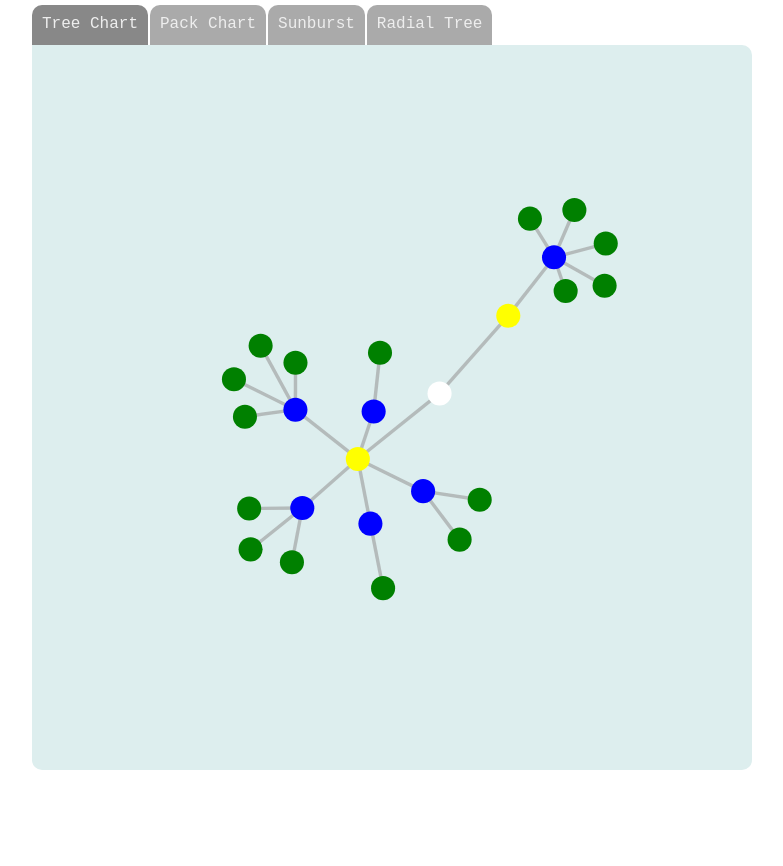
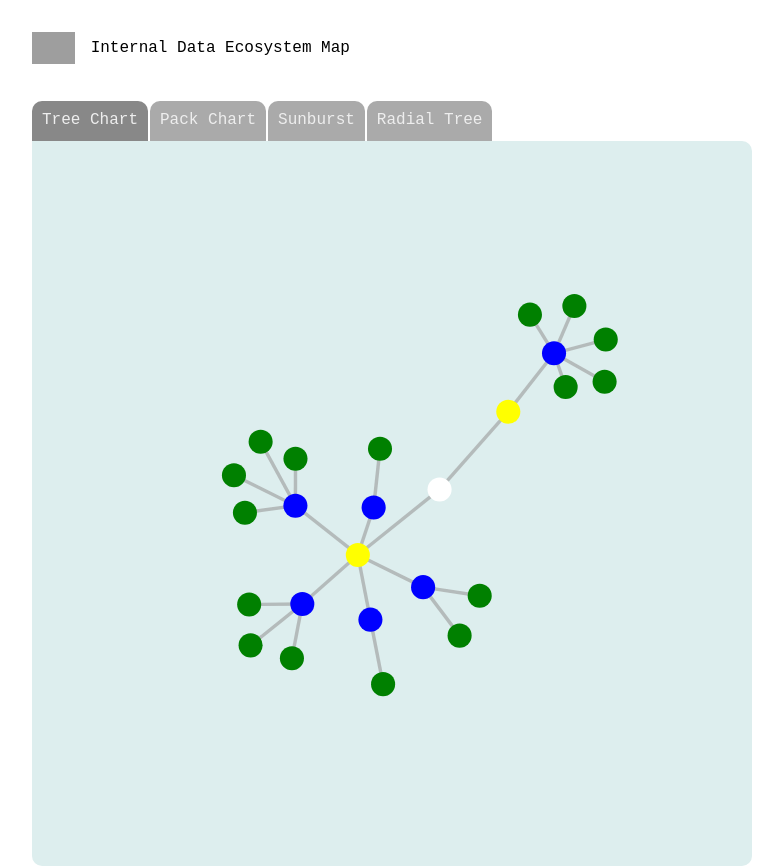
Before and after one commit to ABallanti/ukpn-ecosystem-map, a website: page docs/index.html in a window 1280 px wide. Shown: the whole page, without its empty margins (248-1031 px from the left). Before the commit the page ends 800 px from the top, so only its background shows below. Drawn offline with Linux system fonts and the light colour scheme; grey boxes are pictures that could not be loaded.

Commit message:
Add header

```diff
--- a/docs/index.html
+++ b/docs/index.html
@@ -10,6 +10,10 @@
 </head>
 
 <body>
+  <header>
+    <img src="https://www.ukpowernetworks.co.uk/-/media/images/uk-power-networks/logo_svg.ashx?la=en&hash=5CBFA8DF9BD3DE5BE3C2CE43CEF37689BADAF618" alt="UK Power Networks">
+    <h1>Internal Data Ecosystem Map</h1>
+  </header>
   <main role="main" class="tabs">
     <section class="tab">
       <input type="radio" class="tab-selector" id="tab-2" name="tab" checked="checked" />
--- a/docs/style.css
+++ b/docs/style.css
@@ -10,6 +10,18 @@ body > * {
   max-width: 720px;
   margin-left: auto;
   margin-right: auto;
+}
+
+body > header {
+  padding: 2em;
+  background: #fff;
+  display: flex;
+  align-items: center;
+}
+
+body > header > img {
+  height: 2rem;
+  padding-right: 1em;
 }
 
 main section h1 {
--- a/src/style.css
+++ b/src/style.css
@@ -10,6 +10,18 @@ body > * {
   max-width: 720px;
   margin-left: auto;
   margin-right: auto;
+}
+
+body > header {
+  padding: 2em;
+  background: #fff;
+  display: flex;
+  align-items: center;
+}
+
+body > header > img {
+  height: 2rem;
+  padding-right: 1em;
 }
 
 main section h1 {
```
